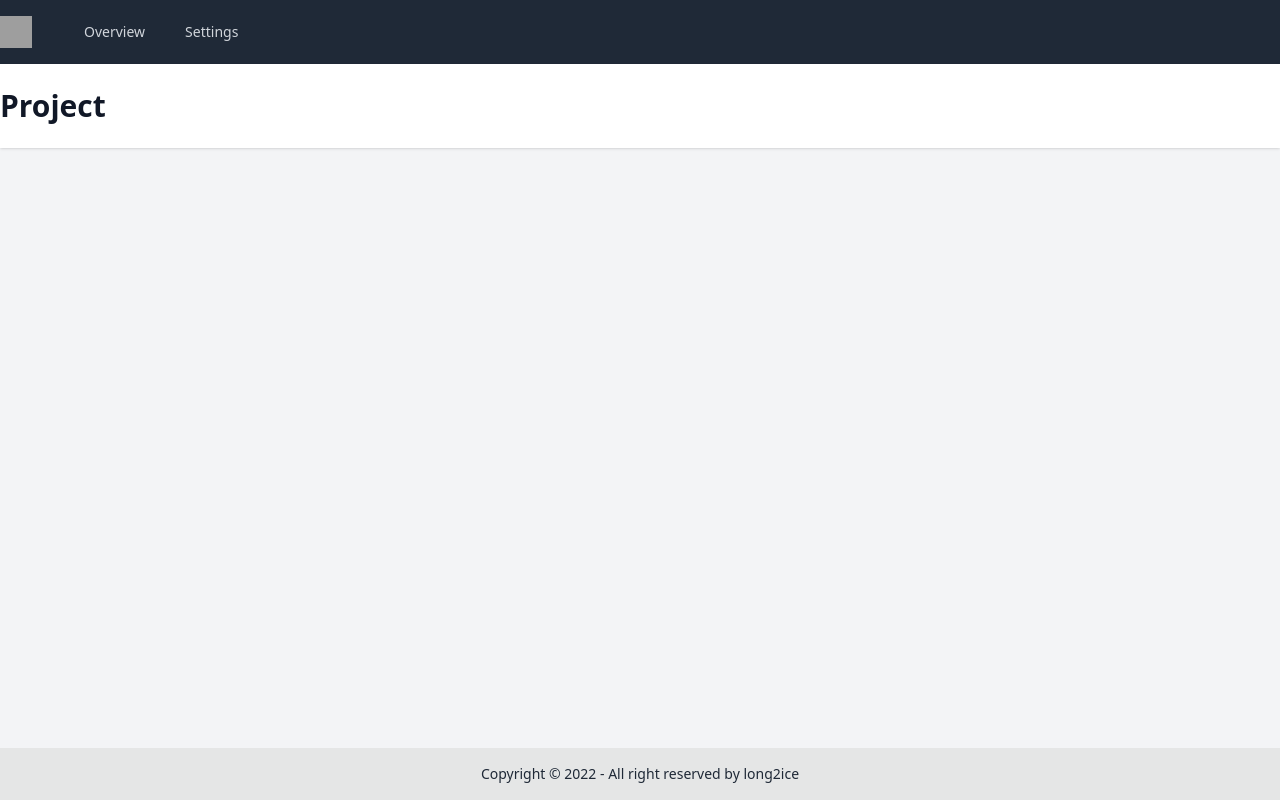
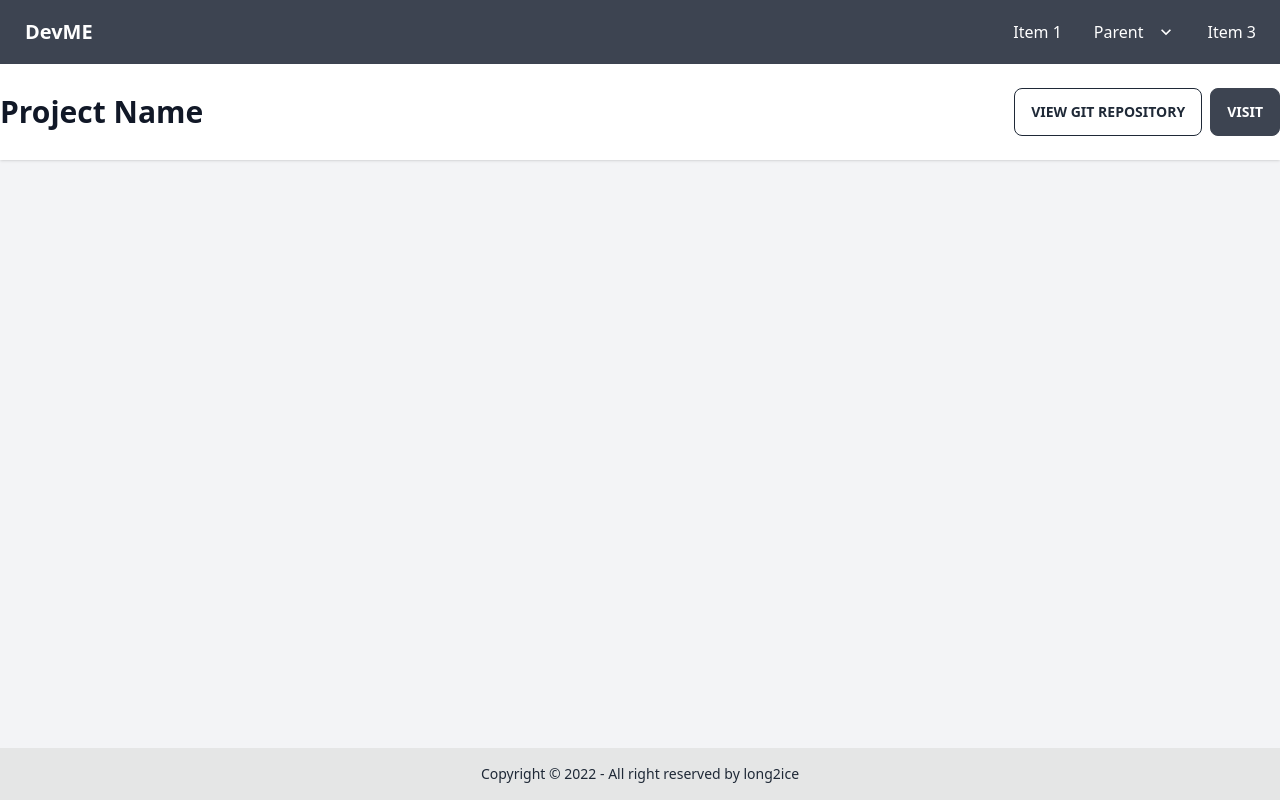
Before and after one commit to long2ice/devme-web, a React (Create React App) app: page /project in a window 1280 px wide. Built offline with nearby package versions, Linux system fonts and the light colour scheme; no server answers; grey boxes are pictures that could not be loaded.

Commit message:
feat: update page

```diff
--- a/public/index.html
+++ b/public/index.html
@@ -24,7 +24,7 @@
       work correctly both with client-side routing and a non-root public URL.
       Learn how to configure a non-root public URL by running `npm run build`.
     -->
-    <title>React App</title>
+    <title>DevME</title>
 </head>
 <body class="h-full">
 <noscript>You need to enable JavaScript to run this app.</noscript>
--- a/src/axios.ts
+++ b/src/axios.ts
@@ -2,7 +2,7 @@ import axios from "axios";
 import { toast } from "react-toastify";
 
 const http = axios.create({
-  baseURL: process.env.REACT_APP_API_URL || "http://localhost:8000/api",
+  baseURL: process.env.REACT_APP_API_URL || "http://localhost:8000",
 });
 http.interceptors.response.use(
   function (response) {
--- a/src/components/nav.tsx
+++ b/src/components/nav.tsx
@@ -1,52 +1,45 @@
-import { Disclosure } from "@headlessui/react";
-import { Link, useLocation } from "react-router-dom";
-
-const navigation = [
-  { name: "Overview", href: "/" },
-  { name: "Settings", href: "/settings" },
-];
-
-function classNames(...classes: Array<string>) {
-  return classes.filter(Boolean).join(" ");
-}
+import { Link } from "react-router-dom";
 
 export default function Nav() {
-  const location = useLocation();
   return (
-    <Disclosure as="nav" className="bg-gray-800">
-      <div className="max-w-7xl mx-auto">
-        <div className="flex items-center justify-between h-16">
-          <div className="flex items-center">
-            <div className="flex-shrink-0">
-              <Link to="/">
-                <img
-                  className="h-8 w-8"
-                  src="https://tailwindui.com/img/logos/workflow-mark-indigo-500.svg"
-                  alt="Workflow"
-                />
-              </Link>
-            </div>
-            <div className="hidden md:block">
-              <div className="ml-10 flex items-baseline space-x-4">
-                {navigation.map((item) => (
-                  <Link
-                    key={item.name}
-                    to={item.href}
-                    className={classNames(
-                      item.href === location.pathname
-                        ? "bg-gray-900 text-white"
-                        : "text-gray-300 hover:bg-gray-700 hover:text-white",
-                      "px-3 py-2 rounded-md text-sm font-medium"
-                    )}
-                  >
-                    {item.name}
-                  </Link>
-                ))}
-              </div>
-            </div>
-          </div>
-        </div>
+    <div className="navbar bg-neutral text-neutral-content">
+      <div className="flex-1">
+        <Link className="btn btn-ghost normal-case text-xl" to="/">
+          DevME
+        </Link>
       </div>
-    </Disclosure>
+      <div className="flex-none">
+        <ul className="menu menu-horizontal p-0">
+          <li>
+            <a>Item 1</a>
+          </li>
+          <li tabIndex={0}>
+            <a>
+              Parent
+              <svg
+                className="fill-current"
+                xmlns="http://www.w3.org/2000/svg"
+                width="20"
+                height="20"
+                viewBox="0 0 24 24"
+              >
+                <path d="M7.41,8.58L12,13.17L16.59,8.58L18,10L12,16L6,10L7.41,8.58Z" />
+              </svg>
+            </a>
+            <ul className="p-2 bg-neutral">
+              <li>
+                <a>Submenu 1</a>
+              </li>
+              <li>
+                <a>Submenu 2</a>
+              </li>
+            </ul>
+          </li>
+          <li>
+            <a>Item 3</a>
+          </li>
+        </ul>
+      </div>
+    </div>
   );
 }
--- a/src/pages/new-project.tsx
+++ b/src/pages/new-project.tsx
@@ -2,6 +2,7 @@ import { FaGithub, FaGitlab } from "react-icons/fa";
 import { useEffect, useState } from "react";
 import { add_git, get_git, GitProvider } from "../apis/git";
 import { IoMdAdd } from "react-icons/io";
+import { BiGitBranch } from "react-icons/bi";
 
 export default function NewProject() {
   const [gitProviders, setGitProviders] = useState<Array<GitProvider>>([]);
@@ -23,6 +24,54 @@ export default function NewProject() {
       <header className="bg-white shadow">
         <div className="flex items-center max-w-7xl mx-auto py-6">
           <h1 className="text-3xl font-bold text-gray-900">New Project</h1>
+          <label
+            htmlFor="import-third-repo"
+            className="btn modal-button ml-auto"
+          >
+            Import Third-Party Git Repository →
+          </label>
+          <input
+            type="checkbox"
+            id="import-third-repo"
+            className="modal-toggle"
+          />
+          <label htmlFor="import-third-repo" className="modal cursor-pointer">
+            <label className="modal-box relative" htmlFor="import-third-repo">
+              <div className="flex flex-col gap-4">
+                <div className="flex gap-8 border-b justify-center items-center pb-2">
+                  <h3 className="text-lg font-bold">
+                    Import a Third-Party Git Repository
+                  </h3>
+                  <div className="flex gap-4">
+                    <FaGithub size="2em" />
+                    <FaGitlab size="2em" color="#ea580c" />
+                  </div>
+                </div>
+                <div className="flex flex-col gap-4">
+                  <div>
+                    Enter the
+                    <span className="font-bold"> URL of a Git repository </span>
+                    to deploy it:
+                  </div>
+                  <div className="form-control">
+                    <label className="input-group">
+                      <span>
+                        <BiGitBranch size="2em" />
+                      </span>
+                      <input
+                        type="text"
+                        placeholder="https://github.com/long2ice/devme.git"
+                        className="input input-bordered w-full"
+                      />
+                    </label>
+                  </div>
+                </div>
+                <div className="self-end">
+                  <button className="btn">Continue</button>
+                </div>
+              </div>
+            </label>
+          </label>
         </div>
       </header>
       <div className="card bg-base-100 shadow-xl mx-[20%] mt-[2%]">
@@ -68,7 +117,7 @@ export default function NewProject() {
                   <h2 className="card-title">Add Git Provider</h2>
                   <div className="form-control w-full max-w-xs">
                     <label className="label">
-                      <span className="label-text">Name</span>
+                      <span className="label-text font-bold">Name</span>
                     </label>
                     <input
                       type="text"
@@ -82,7 +131,7 @@ export default function NewProject() {
                   </div>
                   <div className="form-control w-full max-w-xs">
                     <label className="label">
-                      <span className="label-text">Type</span>
+                      <span className="label-text font-bold">Git Provider</span>
                     </label>
                     <div className="flex gap-4">
                       <label className="flex gap-2 items-center">
@@ -116,7 +165,7 @@ export default function NewProject() {
                   </div>
                   <div className="form-control w-full max-w-xs">
                     <label className="label">
-                      <span className="label-text">Token</span>
+                      <span className="label-text font-bold">Token</span>
                     </label>
                     <input
                       type="text"
@@ -140,12 +189,6 @@ export default function NewProject() {
               </label>
             </div>
           </div>
-
-          <div className="card-actions">
-            <div className="link mt-10 text-gray-700 no-underline hover:cursor-pointer">
-              Import Third-Party Git Repository →
-            </div>
-          </div>
         </div>
       </div>
     </div>
--- a/src/pages/project.tsx
+++ b/src/pages/project.tsx
@@ -3,7 +3,11 @@ export default function Project() {
     <div>
       <header className="bg-white shadow">
         <div className="flex items-center max-w-7xl mx-auto py-6">
-          <h1 className="text-3xl font-bold text-gray-900">Project</h1>
+          <h1 className="text-3xl font-bold text-gray-900">Project Name</h1>
+          <div className="flex gap-2 ml-auto">
+            <button className="btn btn-outline">View Git Repository</button>
+            <button className="btn">Visit</button>
+          </div>
         </div>
       </header>
     </div>
```
Also changed, not shown: package.json (+3 -4 lines), 1 other file (tests, documents, lock files or other folders).
